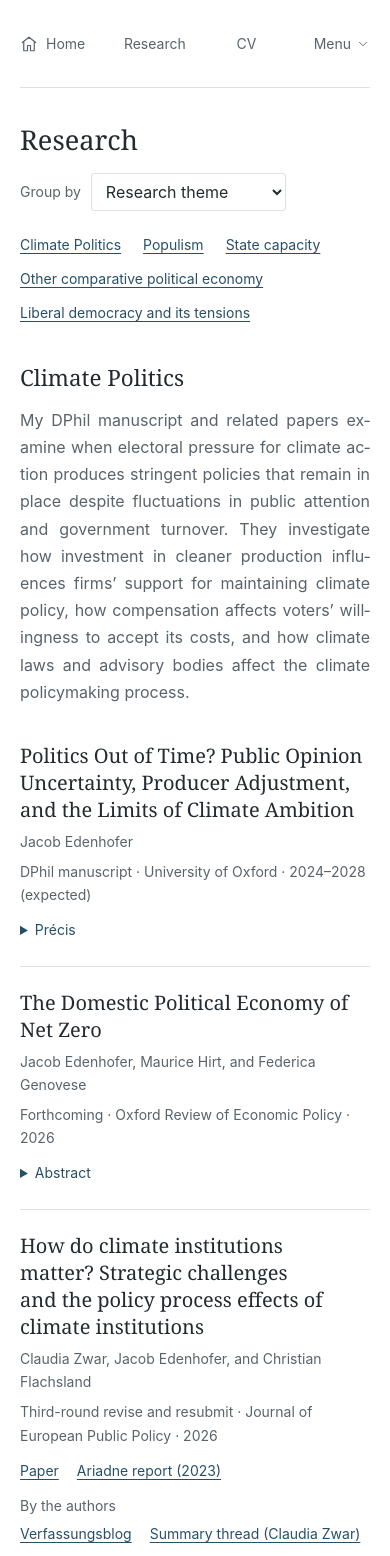
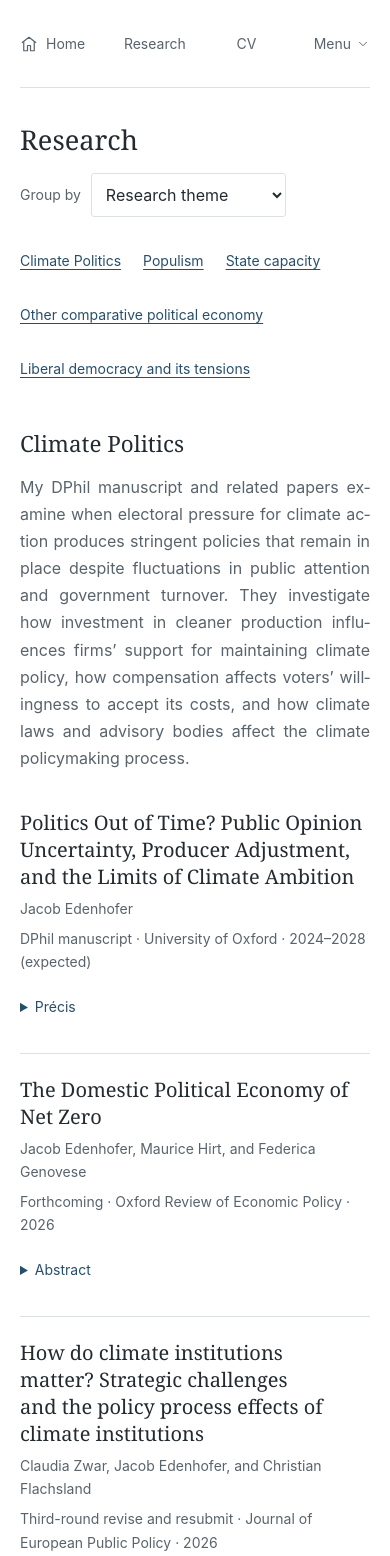
Before and after one commit to jacob-edenhofer/Website, a Next.js app: page /research in a window 390 px wide. Shown: the top 1556 px of the page. Built offline with nearby package versions, Linux system fonts and the light colour scheme.

Commit message:
Improve touch controls and footnote readability on small phones

```diff
--- a/app/globals.css
+++ b/app/globals.css
@@ -181,7 +181,13 @@ summary { color: var(--blue); cursor: pointer; font-size: .875rem; width: fit-co
   .hero-portrait img { width: 112px; height: 140px; }
   .hero-portrait figcaption { max-width: 140px; }
   .footer-links { gap: 5px 18px; }
-  .grouping-control select { font-size: 1rem; }
+  .grouping-control select { font-size: 1rem; min-height: 44px; }
+  .abstract-toggle > summary { min-height: 44px; padding-block: 10px; }
+  .hero-academic a, .hero-social a, .footer-links a, .paper-links a,
+  .paper-index a, .programme-index a, .inline-links a, .text-link {
+    display: inline-flex; align-items: center; min-height: 44px;
+  }
+  .prose .footnotes { font-size: .875rem; line-height: 1.7; }
   .section-heading-inline { align-items: flex-start; }
 }
 @media (pointer: coarse) {
```
